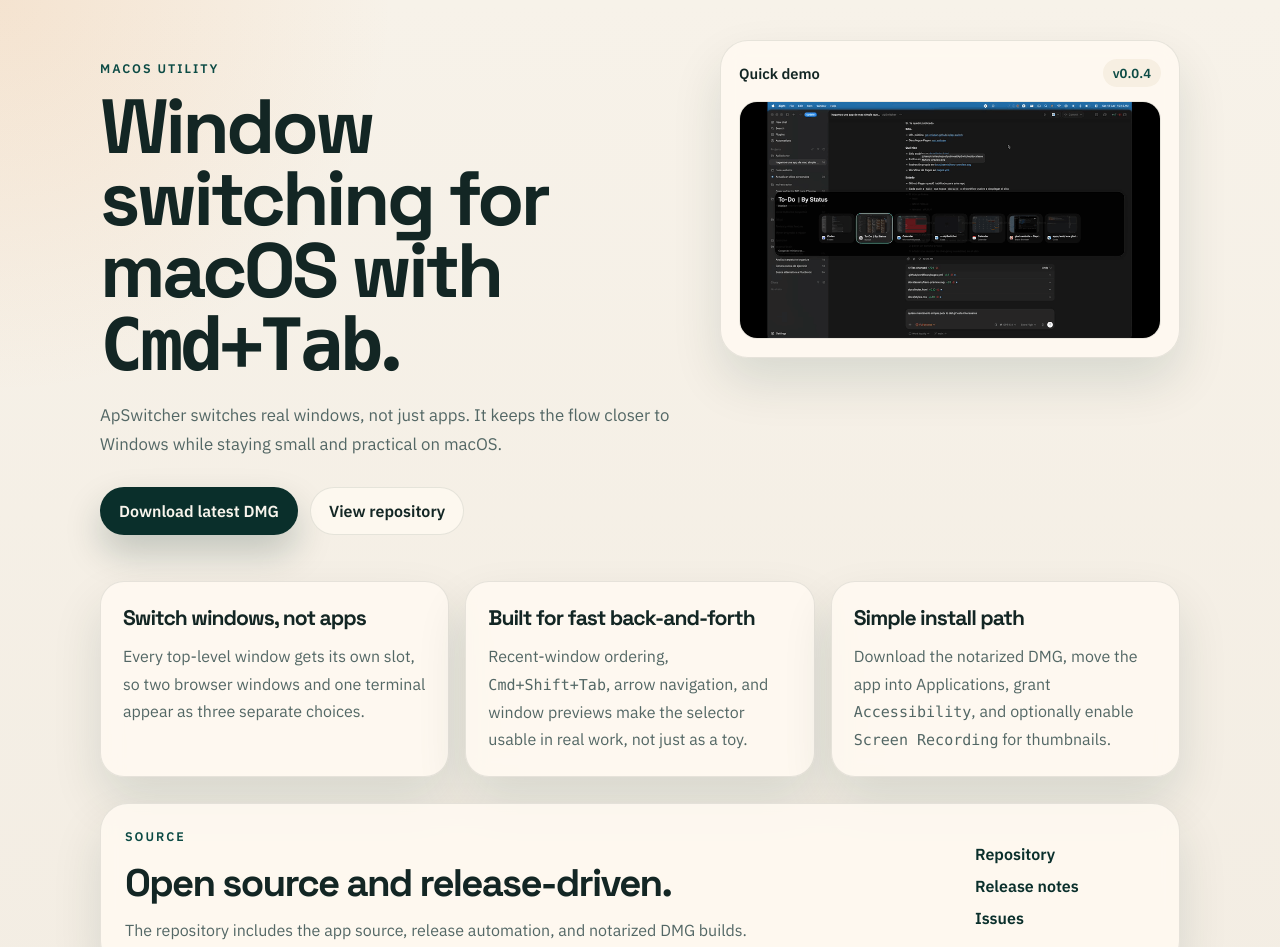
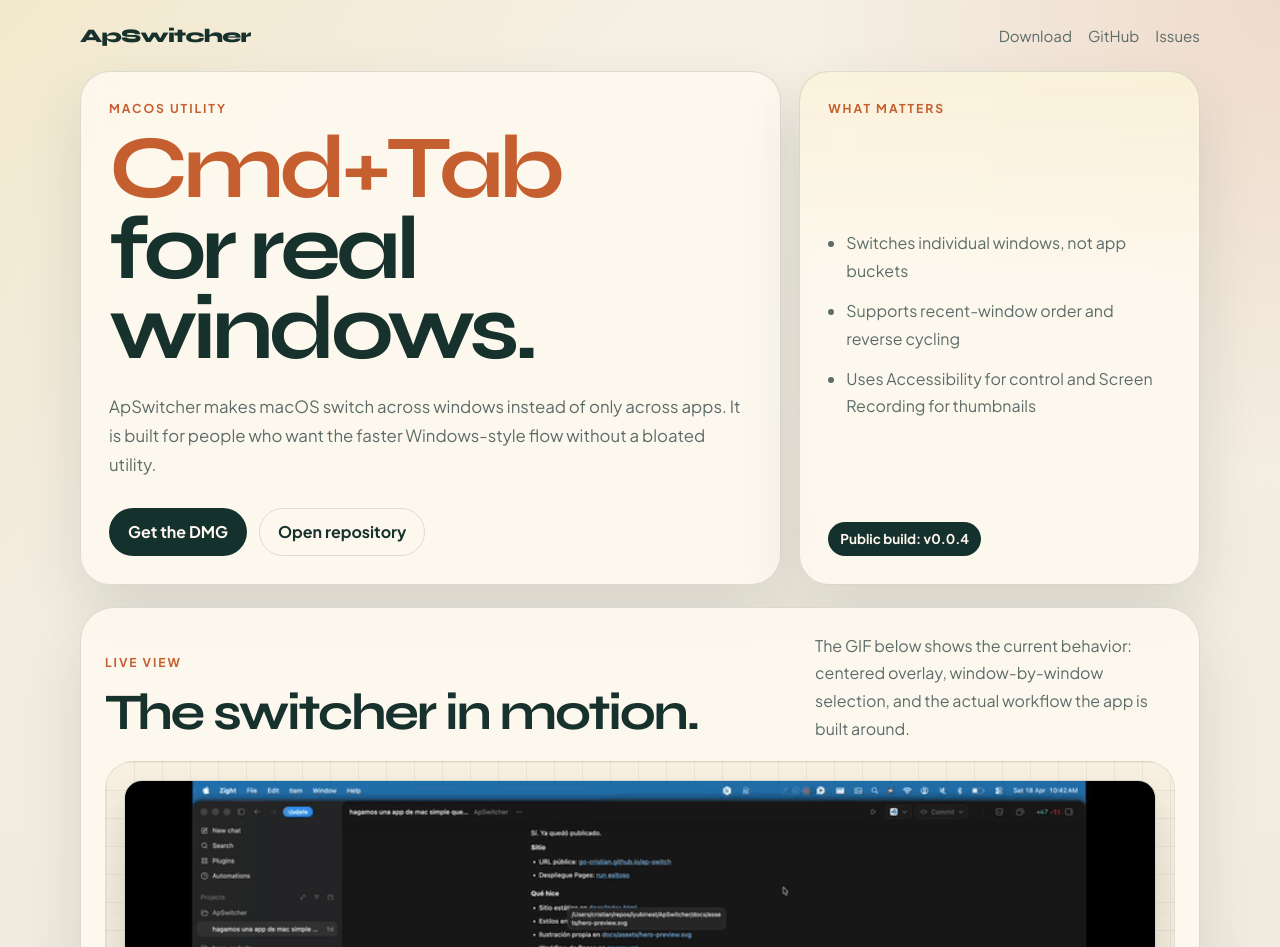
Before and after one commit to go-cristian/ap-switch, a plain HTML site: page docs/index.html in a window 1280 px wide. Shown: the top 947 px of the page. Drawn offline with Linux system fonts and the light colour scheme.

Commit message:
Refresh GitHub Pages design

```diff
--- a/docs/index.html
+++ b/docs/index.html
@@ -6,33 +6,43 @@
     <title>ApSwitcher</title>
     <meta
         name="description"
-        content="Window switching for macOS with Cmd+Tab. ApSwitcher switches real windows instead of only switching apps."
+        content="Cmd+Tab for real windows on macOS. ApSwitcher switches windows instead of only switching apps."
     >
     <meta property="og:title" content="ApSwitcher">
     <meta
         property="og:description"
-        content="Window switching for macOS with Cmd+Tab. ApSwitcher switches real windows instead of only switching apps."
+        content="Cmd+Tab for real windows on macOS. ApSwitcher switches windows instead of only switching apps."
     >
     <meta property="og:type" content="website">
     <meta property="og:image" content="assets/apswitcher-demo.gif">
-    <meta name="theme-color" content="#0c2e2a">
+    <meta name="theme-color" content="#15312d">
     <link rel="preconnect" href="https://fonts.googleapis.com">
     <link rel="preconnect" href="https://fonts.gstatic.com" crossorigin>
     <link
-        href="https://fonts.googleapis.com/css2?family=Space+Grotesk:wght@500;700&family=IBM+Plex+Sans:wght@400;500;600&display=swap"
+        href="https://fonts.googleapis.com/css2?family=Syne:wght@500;700;800&family=Plus+Jakarta+Sans:wght@400;500;600;700&display=swap"
         rel="stylesheet"
     >
     <link rel="stylesheet" href="styles.css">
 </head>
 <body>
-    <main class="page">
-        <header class="hero">
+    <div class="page-shell">
+        <header class="topbar">
+            <a class="brand" href="/">ApSwitcher</a>
+            <nav class="topnav">
+                <a href="https://github.com/go-cristian/ap-switch/releases/latest" target="_blank" rel="noreferrer">Download</a>
+                <a href="https://github.com/go-cristian/ap-switch" target="_blank" rel="noreferrer">GitHub</a>
+                <a href="https://github.com/go-cristian/ap-switch/issues" target="_blank" rel="noreferrer">Issues</a>
+            </nav>
+        </header>
+
+        <main class="layout">
+            <section class="hero">
                 <div class="hero-copy">
                     <p class="eyebrow">macOS utility</p>
-                <h1>Window switching for macOS with <code>Cmd+Tab</code>.</h1>
+                    <h1><span>Cmd+Tab</span> for real windows.</h1>
                     <p class="lead">
-                    ApSwitcher switches real windows, not just apps.
-                    It keeps the flow closer to Windows while staying small and practical on macOS.
+                        ApSwitcher makes macOS switch across windows instead of only across apps.
+                        It is built for people who want the faster Windows-style flow without a bloated utility.
                     </p>
 
                     <div class="actions">
@@ -42,7 +52,7 @@
                             target="_blank"
                             rel="noreferrer"
                         >
-                        Download latest DMG
+                            Get the DMG
                         </a>
                         <a
                             class="button button-secondary"
@@ -50,64 +60,73 @@
                             target="_blank"
                             rel="noreferrer"
                         >
-                        View repository
+                            Open repository
                         </a>
                     </div>
                 </div>
 
-            <section class="demo-card" aria-labelledby="demo-title">
-                <div class="card-header">
-                    <p class="card-label" id="demo-title">Quick demo</p>
-                    <span class="card-badge">v0.0.4</span>
+                <aside class="hero-panel">
+                    <p class="panel-label">What matters</p>
+                    <ul class="signal-list">
+                        <li>Switches individual windows, not app buckets</li>
+                        <li>Supports recent-window order and reverse cycling</li>
+                        <li>Uses Accessibility for control and Screen Recording for thumbnails</li>
+                    </ul>
+                    <div class="version-chip">Public build: v0.0.4</div>
+                </aside>
+            </section>
+
+            <section class="demo-stage" aria-labelledby="demo-title">
+                <div class="stage-heading">
+                    <div>
+                        <p class="eyebrow">Live view</p>
+                        <h2 id="demo-title">The switcher in motion.</h2>
                     </div>
+                    <p class="stage-note">
+                        The GIF below shows the current behavior: centered overlay, window-by-window selection,
+                        and the actual workflow the app is built around.
+                    </p>
+                </div>
+
+                <div class="demo-frame">
                     <img
                         class="demo-gif"
                         src="assets/apswitcher-demo.gif"
                         alt="Animated demo of ApSwitcher switching between windows on macOS"
                     >
-            </section>
-        </header>
-
-        <section class="section">
-            <div class="feature-grid">
-                <article class="feature">
-                    <h2>Switch windows, not apps</h2>
-                    <p>
-                        Every top-level window gets its own slot, so two browser windows and one terminal
-                        appear as three separate choices.
-                    </p>
-                </article>
-                <article class="feature">
-                    <h2>Built for fast back-and-forth</h2>
-                    <p>
-                        Recent-window ordering, <code>Cmd+Shift+Tab</code>, arrow navigation,
-                        and window previews make the selector usable in real work, not just as a toy.
-                    </p>
-                </article>
-                <article class="feature">
-                    <h2>Simple install path</h2>
-                    <p>
-                        Download the notarized DMG, move the app into Applications,
-                        grant <code>Accessibility</code>, and optionally enable <code>Screen Recording</code> for thumbnails.
-                    </p>
-                </article>
                 </div>
             </section>
 
-        <section class="section callout">
-            <div>
-                <p class="eyebrow">Source</p>
-                <h2>Open source and release-driven.</h2>
-                <p class="callout-text">
-                    The repository includes the app source, release automation, and notarized DMG builds.
+            <section class="info-band">
+                <article class="info-card">
+                    <p class="card-kicker">Why it feels different</p>
+                    <h3>No app stack guessing.</h3>
+                    <p>
+                        If you have two browser windows and one terminal, you see three targets.
+                        The selector stays faithful to what is actually open.
                     </p>
-            </div>
-            <div class="link-list">
+                </article>
+
+                <article class="info-card">
+                    <p class="card-kicker">Install path</p>
+                    <h3>Simple and notarized.</h3>
+                    <p>
+                        Download the notarized DMG, move the app into Applications,
+                        approve Accessibility, and enable Screen Recording if you want previews.
+                    </p>
+                </article>
+
+                <article class="info-card links-card">
+                    <p class="card-kicker">Links</p>
+                    <h3>Source, releases, issues.</h3>
+                    <div class="inline-links">
+                        <a href="https://github.com/go-cristian/ap-switch/releases/tag/v0.0.4" target="_blank" rel="noreferrer">Release notes</a>
                         <a href="https://github.com/go-cristian/ap-switch" target="_blank" rel="noreferrer">Repository</a>
-                <a href="https://github.com/go-cristian/ap-switch/releases/tag/v0.0.4" target="_blank" rel="noreferrer">Release notes</a>
                         <a href="https://github.com/go-cristian/ap-switch/issues" target="_blank" rel="noreferrer">Issues</a>
                     </div>
+                </article>
             </section>
         </main>
+    </div>
 </body>
 </html>
--- a/docs/styles.css
+++ b/docs/styles.css
@@ -1,26 +1,33 @@
 :root {
-    --bg: #f3ede3;
-    --surface: #fffaf2;
-    --surface-strong: #f7efe2;
-    --ink: #132624;
-    --ink-soft: #536765;
-    --line: rgba(19, 38, 36, 0.1);
-    --accent: #0c4b45;
-    --accent-strong: #0a2f2b;
-    --shadow: 0 24px 50px rgba(12, 47, 43, 0.12);
+    --bg: #efe8dc;
+    --bg-deep: #d8cfbf;
+    --surface: #fffaf1;
+    --surface-strong: #f7efe0;
+    --ink: #17312d;
+    --ink-soft: #5d6c68;
+    --line: rgba(23, 49, 45, 0.14);
+    --accent: #c65f2f;
+    --accent-deep: #15312d;
+    --accent-soft: #e9d278;
+    --shadow: 0 28px 60px rgba(21, 49, 45, 0.12);
 }
 
 * {
     box-sizing: border-box;
 }
 
+html {
+    scroll-behavior: smooth;
+}
+
 body {
     margin: 0;
-    font-family: "IBM Plex Sans", sans-serif;
+    font-family: "Plus Jakarta Sans", sans-serif;
     color: var(--ink);
     background:
-        radial-gradient(circle at top left, rgba(230, 138, 57, 0.14), transparent 24%),
-        linear-gradient(180deg, #f7f2e9 0%, #f3ede3 100%);
+        linear-gradient(135deg, rgba(233, 210, 120, 0.22), transparent 22%),
+        radial-gradient(circle at top right, rgba(198, 95, 47, 0.14), transparent 22%),
+        linear-gradient(180deg, #f5efe4 0%, var(--bg) 100%);
 }
 
 img {
@@ -35,55 +42,114 @@
 
 code {
     font-family: "SFMono-Regular", "SF Mono", Consolas, monospace;
-    font-size: 0.94em;
+    font-size: 0.92em;
 }
 
-.page {
-    width: min(1080px, calc(100% - 32px));
+.page-shell {
+    width: min(1120px, calc(100% - 32px));
     margin: 0 auto;
-    padding: 40px 0 56px;
+    padding: 24px 0 48px;
+}
+
+.topbar {
+    display: flex;
+    align-items: center;
+    justify-content: space-between;
+    gap: 18px;
+    padding-bottom: 24px;
+}
+
+.brand,
+.hero-copy h1,
+.hero-panel h3,
+.stage-heading h2,
+.info-card h3 {
+    font-family: "Syne", sans-serif;
+}
+
+.brand {
+    font-size: 1.2rem;
+    font-weight: 800;
+    letter-spacing: -0.04em;
+}
+
+.topnav {
+    display: flex;
+    align-items: center;
+    gap: 16px;
+    color: var(--ink-soft);
+    font-size: 0.94rem;
+}
+
+.topnav a:hover,
+.inline-links a:hover {
+    color: var(--accent);
+}
+
+.layout {
+    display: grid;
+    gap: 22px;
+}
+
+.hero,
+.demo-stage,
+.info-band {
+    display: grid;
+    gap: 18px;
 }
 
 .hero {
-    display: grid;
-    grid-template-columns: minmax(0, 1fr) minmax(360px, 460px);
-    gap: 28px;
-    align-items: start;
+    grid-template-columns: minmax(0, 1.4fr) minmax(280px, 0.8fr);
+    align-items: stretch;
 }
 
-.hero-copy {
-    padding: 20px 0;
+.hero-copy,
+.hero-panel,
+.demo-stage,
+.info-card {
+    background: rgba(255, 250, 241, 0.82);
+    border: 1px solid var(--line);
+    box-shadow: var(--shadow);
+    backdrop-filter: blur(12px);
 }
 
-.eyebrow {
-    margin: 0 0 14px;
-    font-size: 0.78rem;
+.hero-copy,
+.hero-panel {
+    border-radius: 30px;
+    padding: 28px;
+}
+
+.eyebrow,
+.card-kicker,
+.panel-label {
+    margin: 0 0 12px;
+    color: var(--accent);
+    font-size: 0.76rem;
     font-weight: 700;
     letter-spacing: 0.16em;
     text-transform: uppercase;
+}
+
+.hero-copy h1 {
+    margin: 0;
+    font-size: clamp(2.8rem, 7vw, 5.6rem);
+    line-height: 0.9;
+    max-width: 9ch;
+    letter-spacing: -0.055em;
+}
+
+.hero-copy h1 span {
+    display: block;
     color: var(--accent);
 }
 
-.hero-copy h1,
-.feature h2,
-.callout h2 {
-    margin: 0;
-    font-family: "Space Grotesk", sans-serif;
-    letter-spacing: -0.045em;
-}
-
-.hero-copy h1 {
-    font-size: clamp(2.6rem, 7vw, 4.8rem);
-    line-height: 0.94;
-    max-width: 10ch;
-}
-
 .lead,
-.feature p,
-.callout-text {
+.hero-panel li,
+.stage-note,
+.info-card p {
     margin: 0;
     color: var(--ink-soft);
-    line-height: 1.72;
+    line-height: 1.74;
 }
 
 .lead {
@@ -106,146 +172,169 @@
     min-height: 48px;
     padding: 0 18px;
     border-radius: 999px;
-    font-weight: 600;
+    font-weight: 700;
     border: 1px solid transparent;
 }
 
 .button-primary {
-    color: #f8f4ec;
-    background: var(--accent-strong);
-    box-shadow: 0 18px 36px rgba(10, 47, 43, 0.22);
+    background: var(--accent-deep);
+    color: #fff7ef;
 }
 
 .button-secondary {
-    background: rgba(255, 250, 242, 0.8);
+    background: transparent;
     border-color: var(--line);
 }
 
-.demo-card,
-.feature,
-.callout {
-    background: rgba(255, 250, 242, 0.86);
-    border: 1px solid var(--line);
-    box-shadow: var(--shadow);
-    backdrop-filter: blur(10px);
+.hero-panel {
+    display: flex;
+    flex-direction: column;
+    justify-content: space-between;
+    background:
+        linear-gradient(180deg, rgba(233, 210, 120, 0.16), transparent 40%),
+        rgba(255, 250, 241, 0.82);
 }
 
-.demo-card {
+.signal-list {
+    padding-left: 18px;
+    margin: 0;
+}
+
+.signal-list li + li {
+    margin-top: 12px;
+}
+
+.version-chip {
+    display: inline-flex;
+    align-self: flex-start;
+    min-height: 34px;
+    align-items: center;
+    padding: 0 12px;
+    border-radius: 999px;
+    background: var(--accent-deep);
+    color: #fff7ef;
+    font-size: 0.84rem;
+    font-weight: 700;
+}
+
+.demo-stage {
+    padding: 24px;
+    border-radius: 34px;
+}
+
+.stage-heading {
+    display: grid;
+    grid-template-columns: minmax(0, 1fr) minmax(260px, 360px);
+    gap: 16px;
+    align-items: end;
+}
+
+.stage-heading h2,
+.info-card h3 {
+    margin: 0;
+    letter-spacing: -0.045em;
+}
+
+.stage-heading h2 {
+    font-size: clamp(2rem, 4vw, 3.2rem);
+}
+
+.demo-frame {
+    position: relative;
     padding: 18px;
     border-radius: 28px;
-}
-
-.card-header {
-    display: flex;
-    align-items: center;
-    justify-content: space-between;
-    gap: 12px;
-    margin-bottom: 14px;
-}
-
-.card-label {
-    margin: 0;
-    font-size: 0.92rem;
-    font-weight: 600;
-}
-
-.card-badge {
-    display: inline-flex;
-    align-items: center;
-    min-height: 28px;
-    padding: 0 10px;
-    border-radius: 999px;
-    background: var(--surface-strong);
-    color: var(--accent);
-    font-size: 0.82rem;
-    font-weight: 700;
+    overflow: hidden;
+    background:
+        linear-gradient(rgba(21, 49, 45, 0.06) 1px, transparent 1px),
+        linear-gradient(90deg, rgba(21, 49, 45, 0.06) 1px, transparent 1px),
+        linear-gradient(180deg, rgba(247, 239, 224, 0.9), rgba(232, 221, 203, 0.8));
+    background-size: 28px 28px, 28px 28px, auto;
+    border: 1px solid rgba(23, 49, 45, 0.08);
 }
 
 .demo-gif {
     width: 100%;
     border-radius: 18px;
-    border: 1px solid rgba(19, 38, 36, 0.08);
+    border: 1px solid rgba(23, 49, 45, 0.12);
+    box-shadow: 0 20px 36px rgba(23, 49, 45, 0.16);
 }
 
-.section {
-    margin-top: 26px;
+.info-band {
+    grid-template-columns: repeat(3, minmax(0, 1fr));
 }
 
-.feature-grid {
-    display: grid;
-    grid-template-columns: repeat(3, minmax(0, 1fr));
-    gap: 16px;
+.info-card {
+    min-height: 100%;
+    padding: 22px;
+    border-radius: 24px;
 }
 
-.feature {
-    border-radius: 24px;
-    padding: 22px;
-}
-
-.feature h2 {
-    font-size: 1.32rem;
+.info-card h3 {
+    font-size: 1.34rem;
     margin-bottom: 12px;
 }
 
-.callout {
-    display: flex;
-    align-items: center;
-    justify-content: space-between;
-    gap: 24px;
-    padding: 24px;
-    border-radius: 28px;
+.links-card {
+    background: rgba(21, 49, 45, 0.95);
+    color: #f8f2e8;
 }
 
-.callout h2 {
-    font-size: clamp(1.8rem, 3vw, 2.4rem);
-    margin-bottom: 10px;
+.links-card .card-kicker,
+.links-card p {
+    color: rgba(248, 242, 232, 0.72);
 }
 
-.link-list {
+.inline-links {
     display: flex;
     flex-direction: column;
     gap: 12px;
-    min-width: 180px;
+    margin-top: 14px;
 }
 
-.link-list a {
-    color: var(--accent-strong);
-    font-weight: 600;
+.inline-links a {
+    color: #fff7ef;
+    font-weight: 700;
 }
 
-.link-list a:hover {
-    color: var(--accent);
-}
-
-@media (max-width: 920px) {
+@media (max-width: 980px) {
     .hero,
-    .feature-grid,
-    .callout {
+    .stage-heading,
+    .info-band {
         grid-template-columns: 1fr;
-        flex-direction: column;
-        align-items: stretch;
     }
 
     .hero-copy h1 {
-        max-width: 12ch;
+        max-width: 10ch;
     }
 }
 
-@media (max-width: 640px) {
-    .page {
-        width: min(100% - 20px, 1080px);
-        padding-top: 22px;
-        padding-bottom: 36px;
+@media (max-width: 680px) {
+    .page-shell {
+        width: min(100% - 20px, 1120px);
+        padding-top: 18px;
+        padding-bottom: 32px;
+    }
+
+    .topbar,
+    .topnav {
+        flex-direction: column;
+        align-items: flex-start;
+    }
+
+    .hero-copy,
+    .hero-panel,
+    .demo-stage,
+    .info-card {
+        border-radius: 22px;
+        padding: 18px;
     }
 
     .hero-copy h1 {
-        font-size: clamp(2.2rem, 13vw, 3.6rem);
+        font-size: clamp(2.2rem, 13vw, 4rem);
     }
 
-    .demo-card,
-    .feature,
-    .callout {
-        border-radius: 22px;
-        padding: 18px;
+    .demo-frame {
+        padding: 12px;
+        border-radius: 20px;
     }
 }
```
Lines whose indentation alone changed are shown as unchanged.
